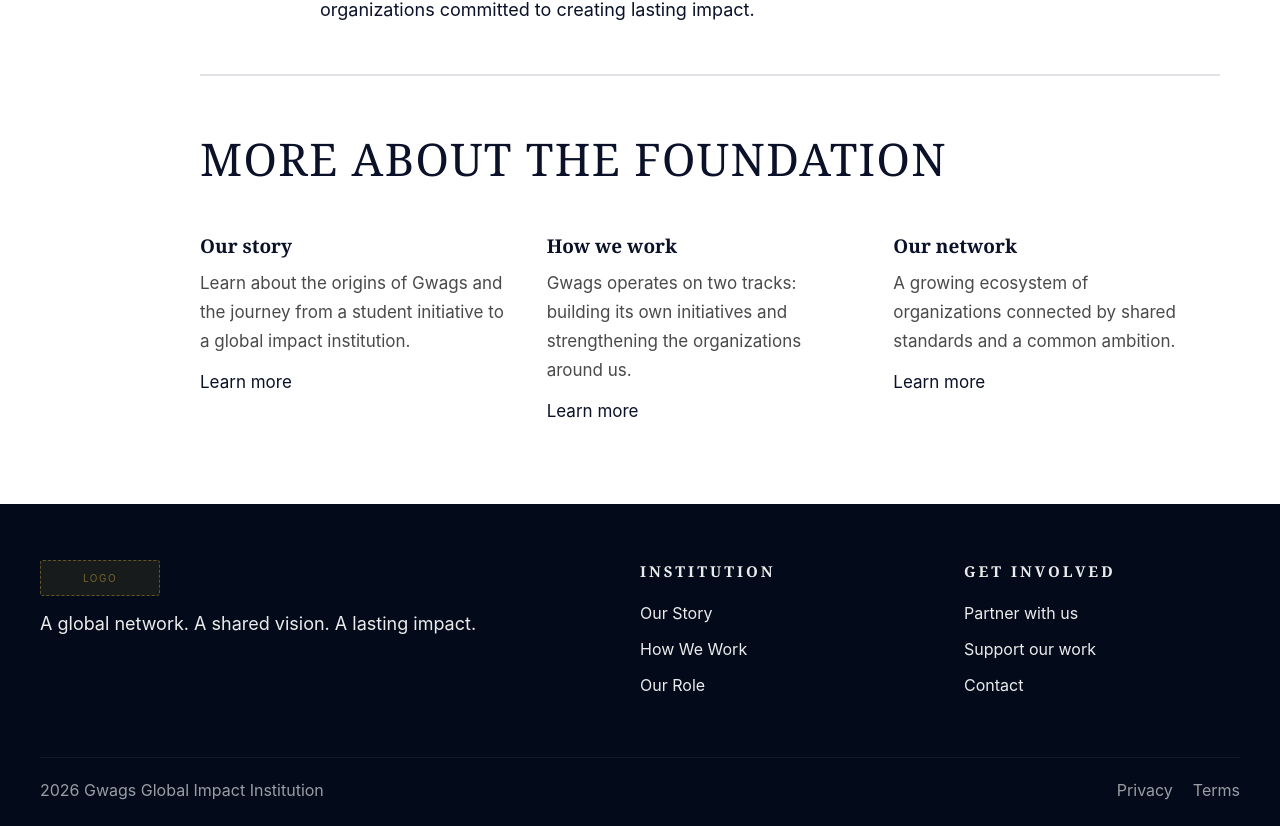
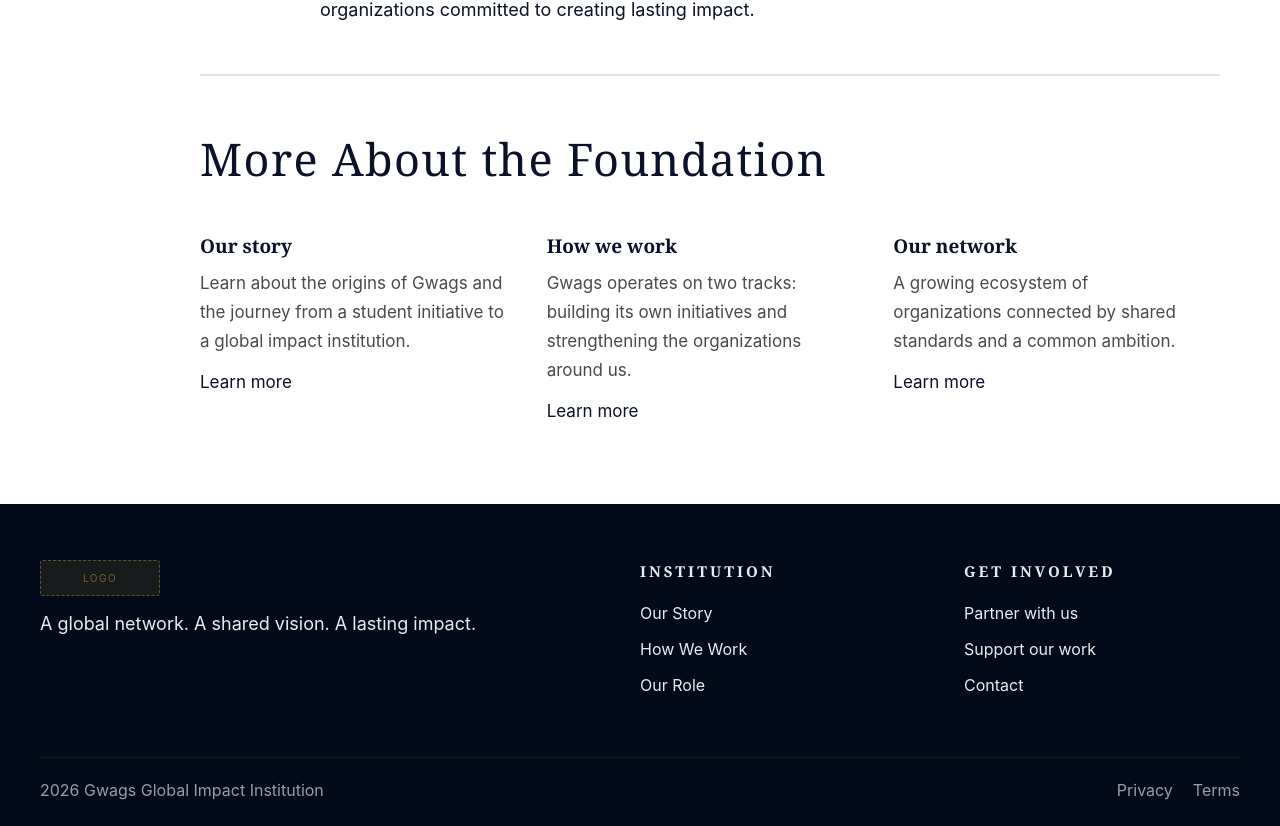
Before and after one commit to Daryllgio/gwags-website, a Next.js app: page /about/leadership/daryll-giovanny-bikak-mbal in a window 1280 px wide. Shown: the part 813-1639 px from the top of the page. Built offline with nearby package versions, Linux system fonts and the light colour scheme.

Commit message:
Remove uppercase from More About heading on profile page

```diff
--- a/app/about/leadership/[slug]/page.tsx
+++ b/app/about/leadership/[slug]/page.tsx
@@ -399,7 +399,6 @@ export default function ProfilePage({ params }: { params: { slug: string } }) {
           font-size:      45px;
           font-weight:    200;
           color:          ${NAVY};
-          text-transform: uppercase;
           letter-spacing: 0.03em;
           margin:         0 0 48px;
           line-height:    1.2;
@@ -467,7 +466,7 @@ export default function ProfilePage({ params }: { params: { slug: string } }) {
       {/* ── More About ── */}
       <div className="pp-foundation-col">
 
-        <h2 className="pp-ma-heading">MORE ABOUT THE FOUNDATION</h2>
+        <h2 className="pp-ma-heading">More About the Foundation</h2>
 
         <div className="pp-ma-grid">
           {m.cards.map((card, i) => (
```
